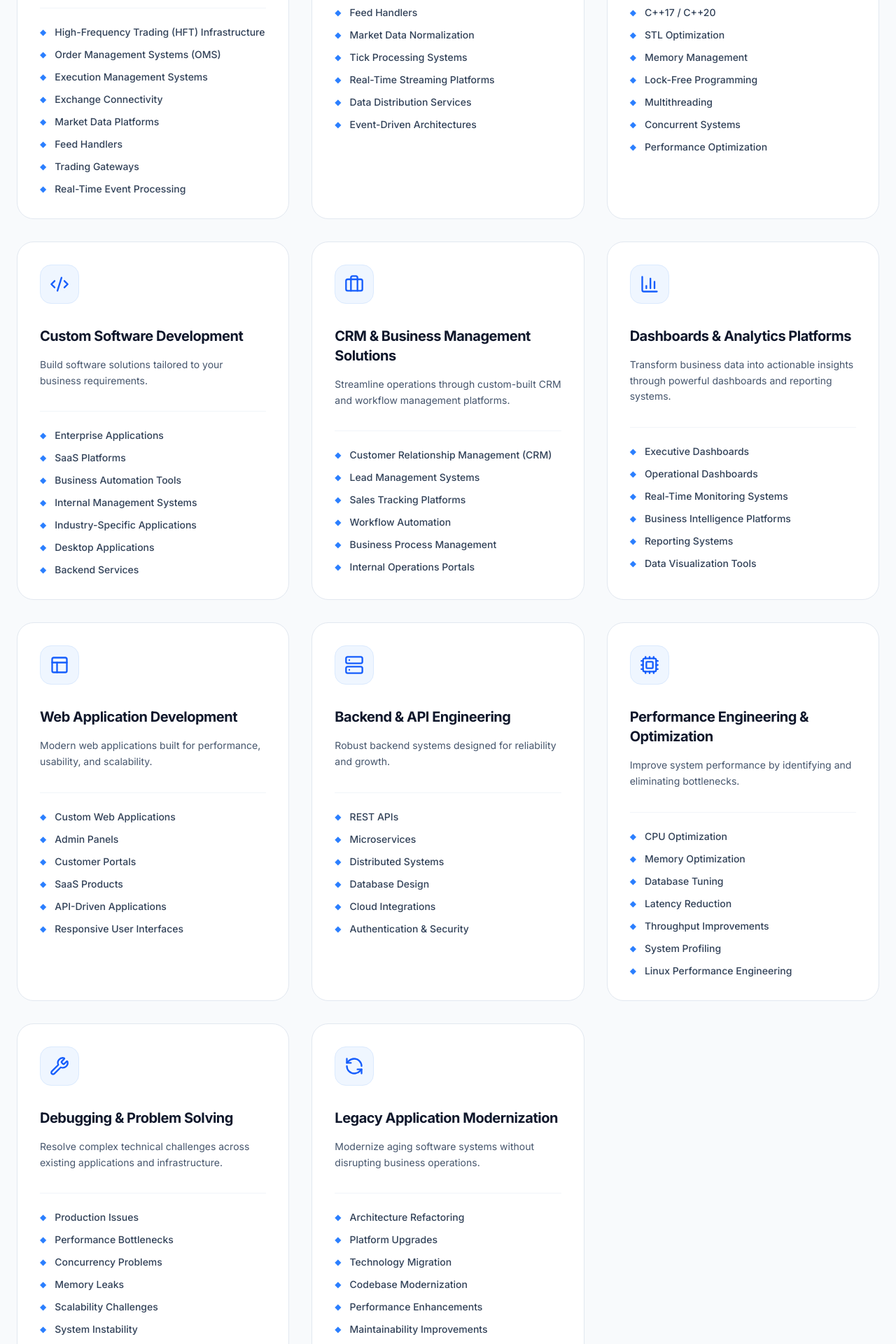
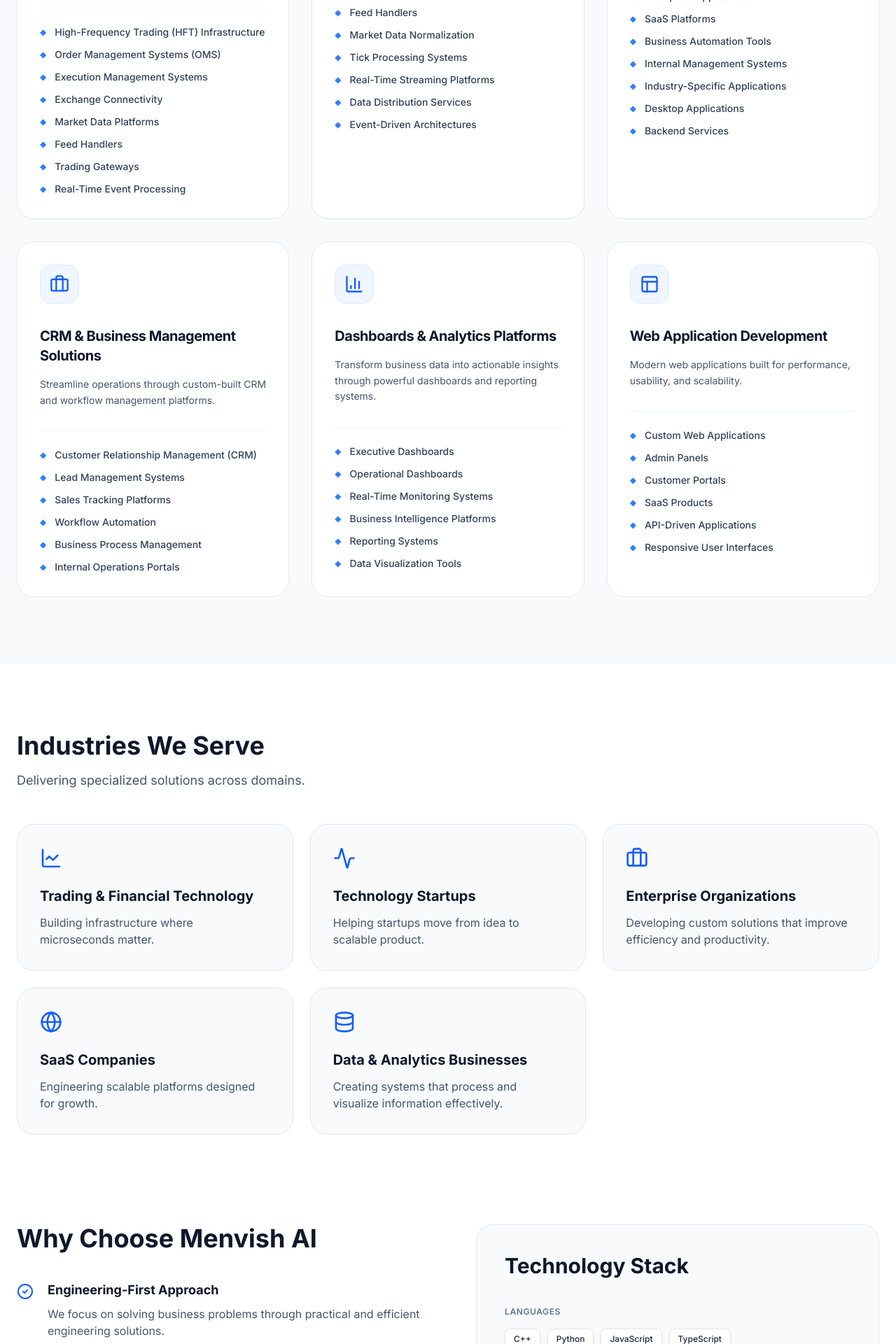
Before and after one commit to nis2795-lang/menvish-ai, a React (Vite) app: page / in a window 1280 px wide. Shown: the part 2180-4100 px from the top of the page at 70% size. Built offline with nearby package versions, Linux system fonts and the light colour scheme.

Commit message:
Update website content

```diff
--- a/src/data.ts
+++ b/src/data.ts
@@ -62,21 +62,6 @@
     ]
   },
   {
-    id: "modern-cpp",
-    title: "Modern C++ Development",
-    description: "Expert engineering using modern C++ standards focused on performance, maintainability, and scalability.",
-    icon: TerminalSquare,
-    features: [
-      "C++17 / C++20",
-      "STL Optimization",
-      "Memory Management",
-      "Lock-Free Programming",
-      "Multithreading",
-      "Concurrent Systems",
-      "Performance Optimization"
-    ]
-  },
-  {
     id: "custom-software",
     title: "Custom Software Development",
     description: "Build software solutions tailored to your business requirements.",
@@ -131,65 +116,6 @@
       "SaaS Products",
       "API-Driven Applications",
       "Responsive User Interfaces"
-    ]
-  },
-  {
-    id: "backend-api",
-    title: "Backend & API Engineering",
-    description: "Robust backend systems designed for reliability and growth.",
-    icon: Server,
-    features: [
-      "REST APIs",
-      "Microservices",
-      "Distributed Systems",
-      "Database Design",
-      "Cloud Integrations",
-      "Authentication & Security"
-    ]
-  },
-  {
-    id: "performance",
-    title: "Performance Engineering & Optimization",
-    description: "Improve system performance by identifying and eliminating bottlenecks.",
-    icon: Cpu,
-    features: [
-      "CPU Optimization",
-      "Memory Optimization",
-      "Database Tuning",
-      "Latency Reduction",
-      "Throughput Improvements",
-      "System Profiling",
-      "Linux Performance Engineering"
-    ]
-  },
-  {
-    id: "debugging",
-    title: "Debugging & Problem Solving",
-    description: "Resolve complex technical challenges across existing applications and infrastructure.",
-    icon: Wrench,
-    features: [
-      "Production Issues",
-      "Performance Bottlenecks",
-      "Concurrency Problems",
-      "Memory Leaks",
-      "Scalability Challenges",
-      "System Instability",
-      "Architecture Issues",
-      "Database Performance Problems"
-    ]
-  },
-  {
-    id: "legacy",
-    title: "Legacy Application Modernization",
-    description: "Modernize aging software systems without disrupting business operations.",
-    icon: RefreshCcw,
-    features: [
-      "Architecture Refactoring",
-      "Platform Upgrades",
-      "Technology Migration",
-      "Codebase Modernization",
-      "Performance Enhancements",
-      "Maintainability Improvements"
     ]
   }
 ];
```
